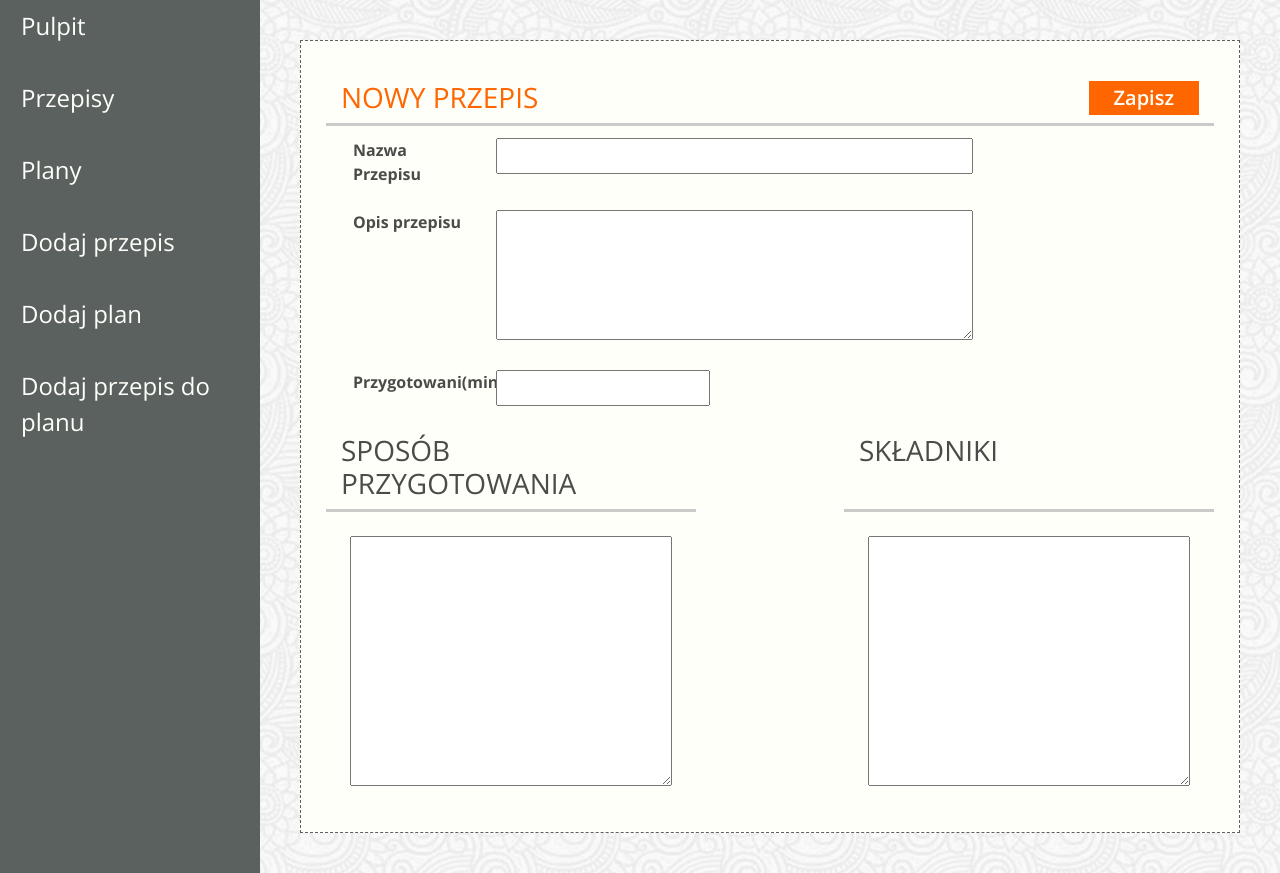
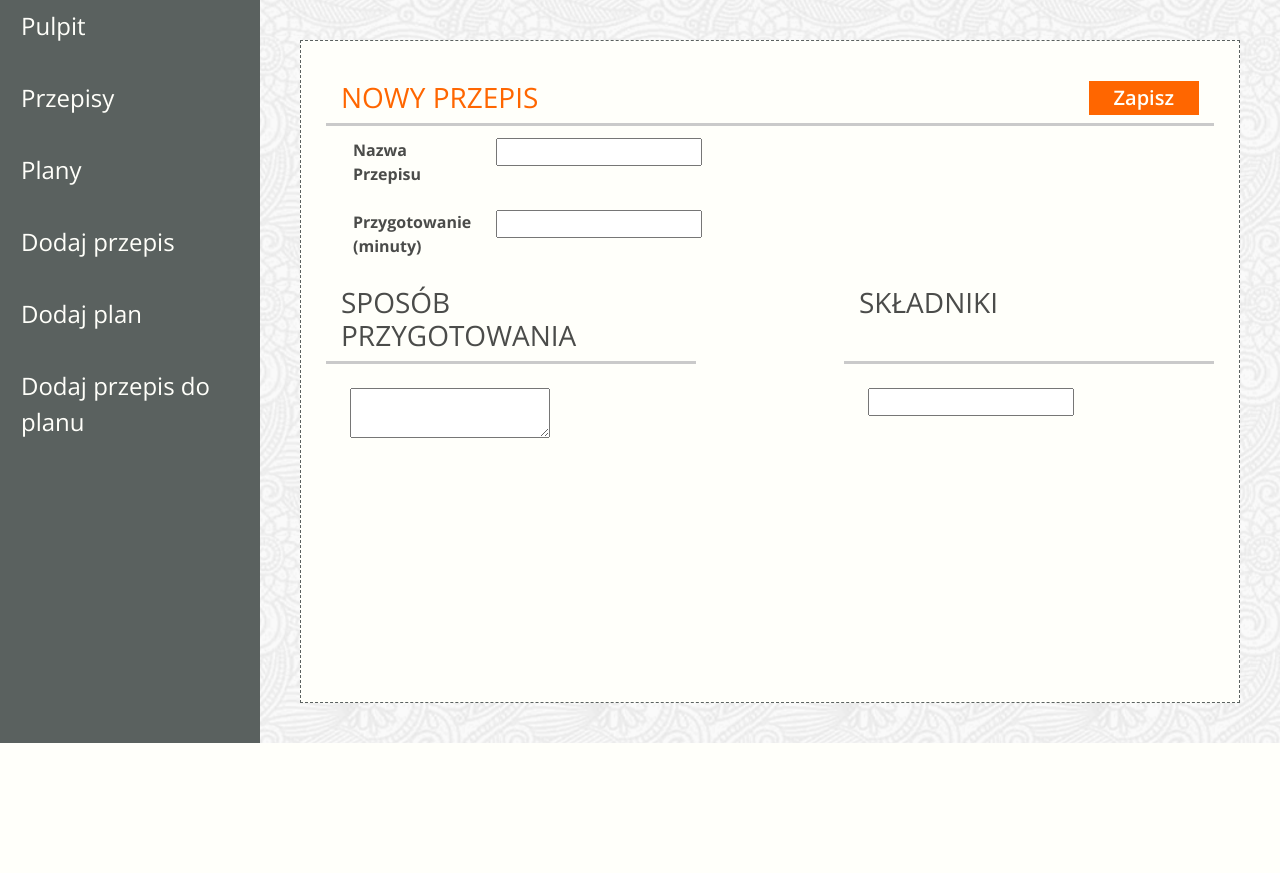
Before and after one commit to JoannaGradowska/CL-ScrumLabProject, a Django app: template jedzonko/templates/app-add-recipe.html in a window 1280 px wide. Shown: the part 84-957 px from the top of the page. After the commit the page ends 827 px from the top, so only its background shows below. Run offline with Django 3.2, Linux system fonts and the light colour scheme; the template is opened without the code that fills it, so the values that code supplies are empty, except form fields; tables that the repository leaves empty hold one stand-in row (values such as "Sample post"); form fields are guessed from the names that the template uses; some libraries are stand-ins or nearby versions; some web fonts are replaced.

Commit message:
4.1 i 4.2

```diff
--- a/jedzonko/templates/app-add-recipe.html
+++ b/jedzonko/templates/app-add-recipe.html
@@ -4,7 +4,7 @@
 
 {% block content %}
 <div class="dashboard-content border-dashed p-3 m-4 view-height">
-
+<form method="POST">
     <div class="mt-4 ml-4 mr-4">
         <div class="row border-bottom border-3">
             <div class="col"><h3 class="color-header text-uppercase">Nowy
@@ -22,18 +22,17 @@
             <tr class="d-flex">
                 <th scope="row" class="col-2">Nazwa Przepisu</th>
                 <td class="col-7">
-                    <input class="w-100 p-1" value="">
+                    {{ form.name }}
                 </td>
             </tr>
+{#            <tr class="d-flex">#}
+{#                <th scope="row" class="col-2">Opis przepisu</th>#}
+{#                <td class="col-7">{{ form.description }}</td>#}
+{#            </tr>#}
             <tr class="d-flex">
-                <th scope="row" class="col-2">Opis przepisu</th>
-                <td class="col-7"><textarea class="w-100 p-1"
-                                            rows="5"></textarea></td>
-            </tr>
-            <tr class="d-flex">
-                <th scope="row" class="col-2">Przygotowani(minuty)</th>
+                <th scope="row" class="col-2">Przygotowanie (minuty)</th>
                 <td class="col-3">
-                    <input class="p-1" type="number" value="">
+                    {{ form.preparation_time }}
                 </td>
             </tr>
             </tbody>
@@ -48,14 +47,18 @@
         </div>
         <div class="row d-flex">
             <div class="col-5 p-4">
-                <textarea class="w-100 p-1" rows="10"></textarea>
+                {{ form.description }}
+{#                <textarea class="w-100 p-1" rows="10"></textarea>#}
             </div>
             <div class="col-2"></div>
 
             <div class="col-5 p-4">
-                <textarea class="w-100 p-1" rows="10"></textarea>
+                {{ form.ingredients }}
+{#                <textarea class="w-100 p-1" rows="10"></textarea>#}
             </div>
         </div>
     </div>
+    {% csrf_token %}
+    </form>
 </div>
 {% endblock content %}
```
Also changed, not shown: jedzonko/models.py (+7 -0 lines), jedzonko/views.py (+8 -3 lines).
